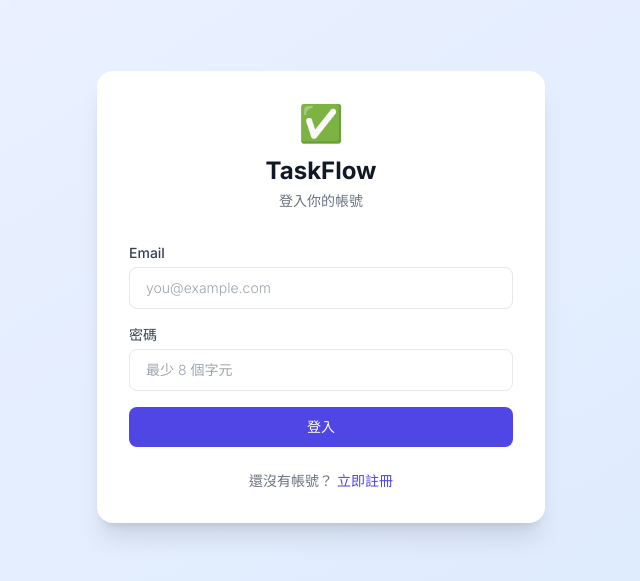
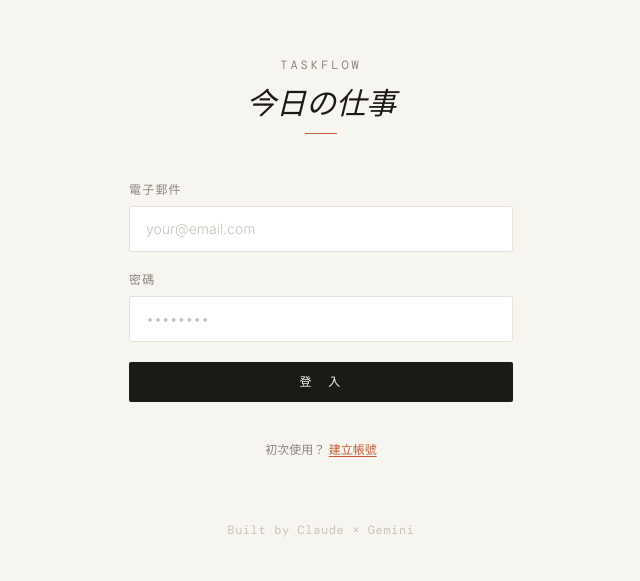
Before and after one commit to linyh465/taskflow-frontend, a Next.js app: page /login in a window 1280 px wide. Shown: the part 103-684 px from the top of the page, without its empty margins (319-959 px from the left). Built offline with nearby package versions, Linux system fonts and the light colour scheme; no server answers.

Commit message:
design: 京都紙藝 login page — elegant, minimal

```diff
--- a/app/(auth)/login/page.tsx
+++ b/app/(auth)/login/page.tsx
@@ -15,34 +15,75 @@ export default function LoginPage() {
     mutationFn: () => loginUser({ email, password }),
     onSuccess: (data) => {
       if (data.token) { localStorage.setItem('token', data.token); router.push('/'); }
-      else setError(data.error || '登入失敗');
+      else setError(data.error || '帳號或密碼錯誤');
     },
-    onError: () => setError('伺服器錯誤，請稍後再試'),
+    onError: () => setError('連線失敗，請稍後再試'),
   });
 
   return (
-    <div className="min-h-screen bg-gradient-to-br from-indigo-50 to-blue-100 flex items-center justify-center p-4">
-      <div className="w-full max-w-md bg-white rounded-2xl shadow-xl p-8">
-        <div className="text-center mb-8">
-          <div className="text-4xl mb-3">✅</div>
-          <h1 className="text-2xl font-bold text-gray-900">TaskFlow</h1>
-          <p className="text-gray-500 text-sm mt-1">登入你的帳號</p>
+    <div style={{ background: '#F7F5F0', minHeight: '100vh' }}
+      className="flex items-center justify-center px-6">
+      <div className="w-full max-w-sm">
+
+        {/* Logo */}
+        <div className="mb-12 text-center">
+          <p className="text-xs tracking-[0.25em] uppercase text-[#8C8680] mb-3 font-mono">TaskFlow</p>
+          <h1 className="font-serif text-3xl font-normal text-[#1C1A17] italic">
+            今日の仕事
+          </h1>
+          <div className="mt-3 mx-auto w-8 h-px bg-[#C45C3A]" />
         </div>
-        <form onSubmit={e => { e.preventDefault(); setError(''); login(); }} className="space-y-4">
-          <div><label className="block text-sm font-medium text-gray-700 mb-1">Email</label>
-            <input type="email" value={email} onChange={e => setEmail(e.target.value)} required placeholder="you@example.com"
-              className="w-full border border-gray-200 rounded-lg px-4 py-2.5 text-sm focus:outline-none focus:ring-2 focus:ring-indigo-400" /></div>
-          <div><label className="block text-sm font-medium text-gray-700 mb-1">密碼</label>
-            <input type="password" value={password} onChange={e => setPassword(e.target.value)} required placeholder="最少 8 個字元"
-              className="w-full border border-gray-200 rounded-lg px-4 py-2.5 text-sm focus:outline-none focus:ring-2 focus:ring-indigo-400" /></div>
-          {error && <div className="bg-red-50 border border-red-200 text-red-600 text-sm rounded-lg px-4 py-2.5">{error}</div>}
+
+        {/* Form */}
+        <form onSubmit={e => { e.preventDefault(); setError(''); login(); }}
+          className="space-y-5">
+
+          <div>
+            <label className="block text-xs tracking-widest uppercase text-[#8C8680] mb-2">
+              電子郵件
+            </label>
+            <input
+              type="email" value={email} onChange={e => setEmail(e.target.value)}
+              required placeholder="your@email.com"
+              style={{ background: '#FFFFFF', border: '1px solid #E8E4DC', borderRadius: '2px' }}
+              className="w-full px-4 py-3 text-sm text-[#1C1A17] placeholder-[#C8C4BC] focus:outline-none focus:border-[#C45C3A] transition-colors"
+            />
+          </div>
+
+          <div>
+            <label className="block text-xs tracking-widest uppercase text-[#8C8680] mb-2">
+              密碼
+            </label>
+            <input
+              type="password" value={password} onChange={e => setPassword(e.target.value)}
+              required placeholder="••••••••"
+              style={{ background: '#FFFFFF', border: '1px solid #E8E4DC', borderRadius: '2px' }}
+              className="w-full px-4 py-3 text-sm text-[#1C1A17] placeholder-[#C8C4BC] focus:outline-none focus:border-[#C45C3A] transition-colors"
+            />
+          </div>
+
+          {error && (
+            <p className="text-xs text-[#C45C3A] font-mono">{error}</p>
+          )}
+
           <button type="submit" disabled={isPending}
-            className="w-full bg-indigo-600 hover:bg-indigo-700 text-white font-medium py-2.5 rounded-lg text-sm transition disabled:opacity-60">
-            {isPending ? '登入中...' : '登入'}
+            style={{ background: '#1C1A17', borderRadius: '2px' }}
+            className="w-full py-3 text-xs tracking-[0.2em] uppercase text-[#F7F5F0] hover:bg-[#C45C3A] transition-colors disabled:opacity-40 mt-2">
+            {isPending ? '進入中…' : '登　入'}
           </button>
         </form>
-        <p className="text-center text-sm text-gray-500 mt-6">
-          還沒有帳號？ <Link href="/register" className="text-indigo-600 font-medium hover:underline">立即註冊</Link>
+
+        {/* Footer */}
+        <p className="text-center text-xs text-[#8C8680] mt-10">
+          初次使用？{' '}
+          <Link href="/register"
+            className="text-[#C45C3A] underline underline-offset-2 hover:no-underline">
+            建立帳號
+          </Link>
+        </p>
+
+        <p className="text-center text-xs text-[#C8C4BC] mt-16 font-mono tracking-wider">
+          Built by Claude × Gemini
         </p>
       </div>
     </div>
```
